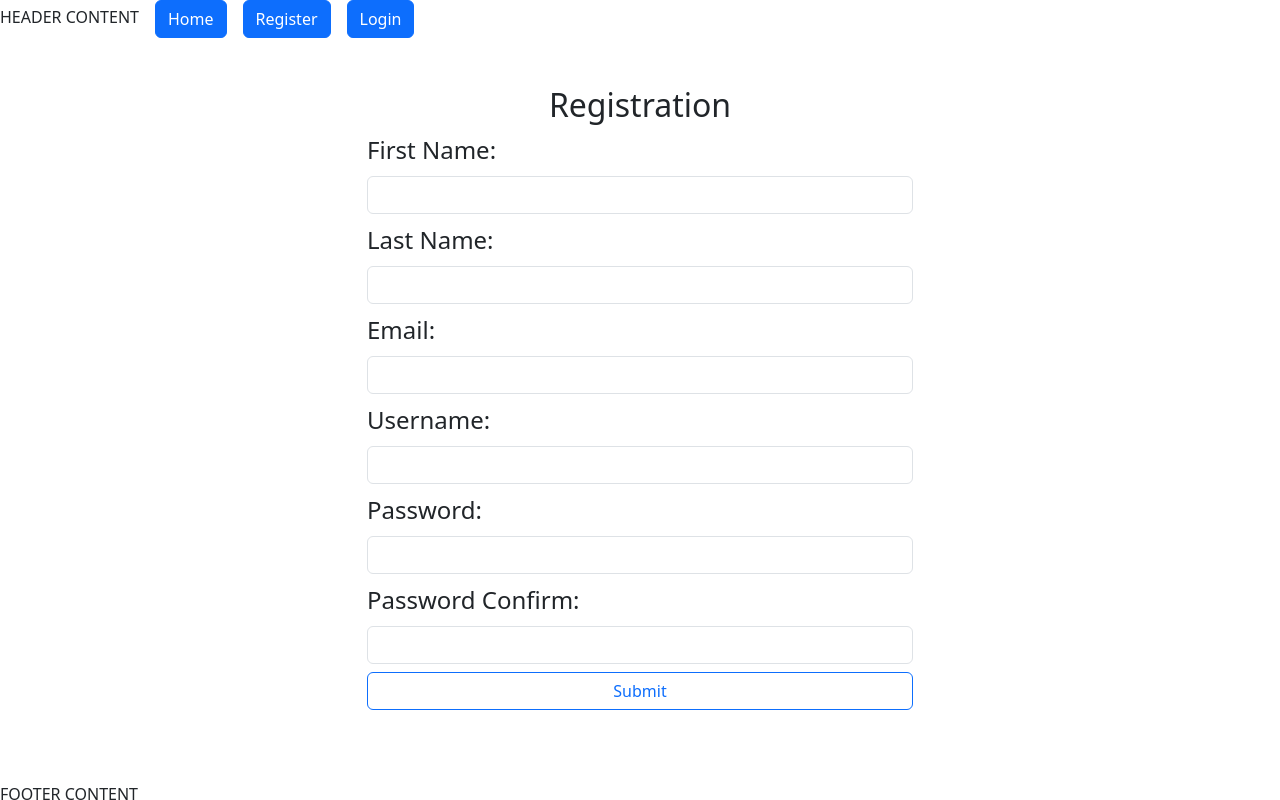
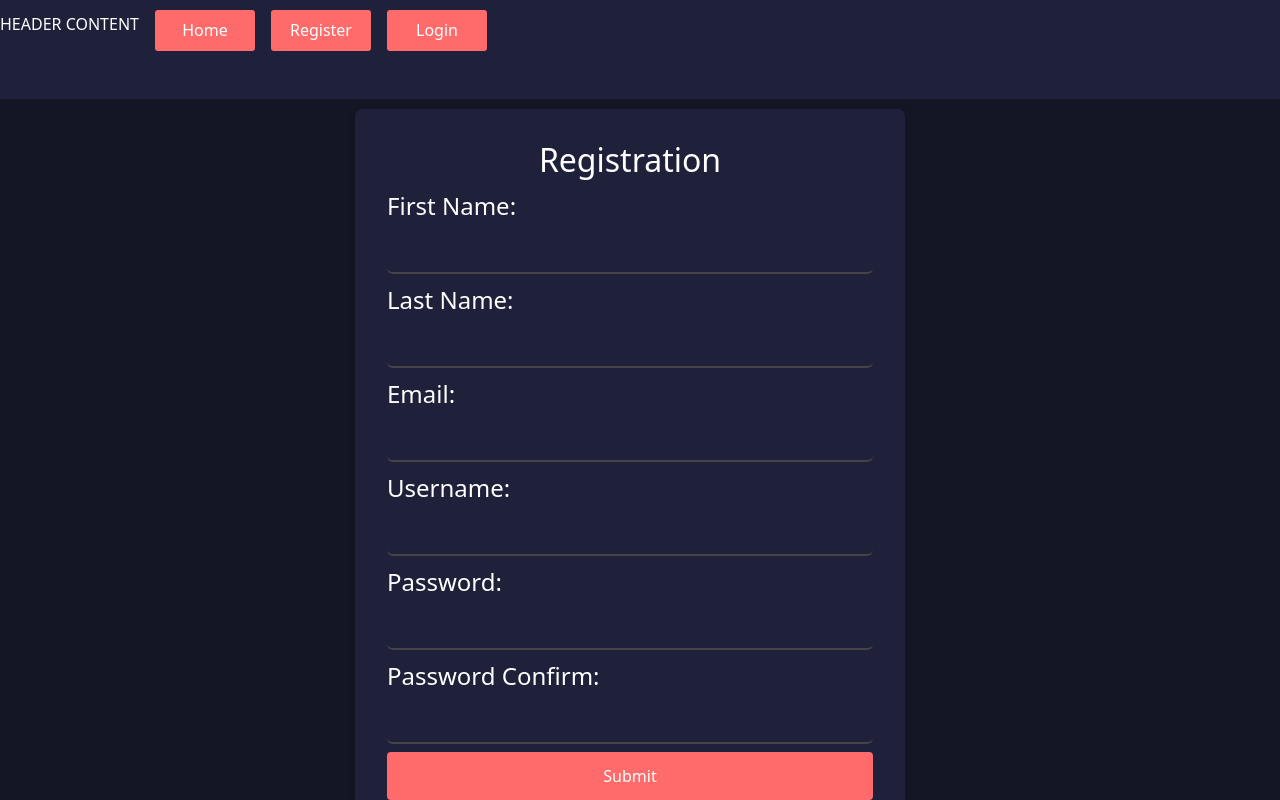
Before and after one commit to TadasJS/Movies-project, a React (Vite) app in the folder client/: page /registration in a window 1280 px wide. Shown: the top 800 px of the page. Built offline with nearby package versions, Linux system fonts and the light colour scheme.

Commit message:
registracijos, header ir footer dizainai

```diff
--- /dev/null
+++ b/client/components/Footer.css
@@ -0,0 +1,4 @@
+.footer-container{
+    background-color: #1e2139;
+    color: #fff
+}
--- a/client/components/Footer.jsx
+++ b/client/components/Footer.jsx
@@ -1,8 +1,8 @@
-
+import "./Footer.css"
 
 export function Footer() {
     return(
-        <footer>
+        <footer className="footer-container" >
             <br />
             <br />
             <br />
--- /dev/null
+++ b/client/components/Header.css
@@ -0,0 +1,20 @@
+.header-container{
+    background-color: #1e2139;
+    color: #fff
+}
+.header-btn {
+    width: 100px;
+    padding: 0.52rem;
+    background-color: #ff6b6b;
+    border: none;
+    color: #fff;
+    font-size: 1rem;
+    cursor: pointer;
+    border-radius: 3px;
+    transition: background-color 0.3s ease;
+    margin-top: 10px;
+  }
+
+  .header-btn:hover{
+    background-color: #e05252;
+  }
--- a/client/components/Header.jsx
+++ b/client/components/Header.jsx
@@ -1,6 +1,7 @@
 import { useContext } from 'react'
 import {Link, useNavigate} from 'react-router-dom'
 import { UserContext } from '../context/UserContext'
+import "./Header.css";
 
 
 export function Header() {
@@ -15,12 +16,12 @@ export function Header() {
     }
 
     return(
-        <header>
+        <header className='header-container' >
             HEADER CONTENT
-            <Link to='/' type="button" className="btn btn-primary ms-3">Home</Link>
-            <Link to='/registration' type="button" className="btn btn-primary ms-3">Register</Link>
+            <Link to='/' type="button" className="btn btn-primary ms-3 header-btn ">Home</Link>
+            <Link to='/registration' type="button" className="btn btn-primary ms-3 header-btn">Register</Link>
            {(ctx.user.user_role === 'user' || ctx.user.user_role === 'admin')&& <Link to='/profile' type="button" className="btn btn-primary ms-3">User Profile</Link> }
-           {ctx.user.user_role === '' && <Link to='/login' type="button" className="btn btn-primary ms-3">Login</Link> }
+           {ctx.user.user_role === '' && <Link to='/login' type="button" className="btn btn-primary ms-3 header-btn ">Login</Link> }
            {(ctx.user.user_role === 'user' || ctx.user.user_role === 'admin') && <button to='/login' onClick={handleLogout} type="button" className="btn btn-primary ms-3">Logout</button> }
 
             <br />
--- /dev/null
+++ b/client/pages/Registration.css
@@ -0,0 +1,54 @@
+.registration-container {
+  display: flex;
+  justify-content: center;
+  align-items: center;
+  height: 100vh;
+  background-color: #141625;
+  color: #fff;
+}
+.registration-form {
+  background-color: hsl(233, 31%, 17%);
+  padding: 2rem;
+  border-radius: 8px;
+  box-shadow: 0 4px 8px rgba(0, 0, 0, 0.2);
+  width: 550px;
+}
+.registration-group {
+  margin-bottom: 1rem;
+}
+.registration-group input {
+  width: 100%;
+  padding: 0.5rem;
+  border: none;
+  border-bottom: 2px solid #444;
+  background: transparent;
+  color: #fff;
+  outline: none;
+  transition: border-color 0.3s ease;
+}
+.registration-btn {
+  width: 100%;
+  padding: 0.75rem;
+  background-color: #ff6b6b;
+  border: none;
+  color: #fff;
+  font-size: 1rem;
+  cursor: pointer;
+  border-radius: 4px;
+  transition: background-color 0.3s ease;
+}
+
+.registration-btn:hover{
+  background-color: #e05252;
+}
+.registration-link{
+  text-align: center;
+  margin-top: 1rem;
+}
+.registration-link a {
+  color: #ff6b6b;
+  text-decoration: none;
+}
+.registration-link a:hover{
+  text-decoration: underline;
+}
--- a/client/pages/Registration.jsx
+++ b/client/pages/Registration.jsx
@@ -3,6 +3,7 @@ import { useState } from "react"
 import { useNavigate } from "react-router-dom";
 import axios from 'axios'
 import { Container, Row, Col, Form, Button } from 'react-bootstrap';
+import "./Registration.css";
 
 
 export function Registration() {
@@ -184,9 +185,10 @@ export function Registration() {
 }
 
     return (
+        <div className="registration-container">
         <Container className="">
             <Row>
-        <Col md={{ span: 6, offset: 3 }}>
+        <Col md={{ span: 6, offset: 3 }} className="registration-form" >
           <h2 className='formCenter' >Registration</h2>
 
 
@@ -200,42 +202,42 @@ export function Registration() {
          <p className="mb-0">{formErr}</p>
           </div>)}
            <form onSubmit={handleSubmit} action="">
-            <Form.Group className="mb-2">
+            <Form.Group className="mb-2 registration-group">
                 <Form.Label className="fs-4 " id="">First Name:</Form.Label>
                 <Form.Control onChange={updateFirstName}  type="text" className={`form-control ${firstNameValid ? 'is-valid': ''} ${firstNameErr ? 'is-invalid': ''} `} aria-label="Sizing example input" aria-describedby="inputGroup-sizing-default"/>
                 <div className="invalid-feedback">
                   {firstNameErr}
                 </div>
                 </Form.Group>
-            <Form.Group className="mb-2">
+            <Form.Group className="mb-2 registration-group">
                 <Form.Label className="fs-4" id="inputGroup-sizing-default">Last Name:</Form.Label>
                 <Form.Control onChange={updateLastName}  type="text" className={`form-control ${lastNameValid ? 'is-valid': ''} ${lastNameErr ? 'is-invalid': ''}  `} aria-label="Sizing example input" aria-describedby="inputGroup-sizing-default"/>
                 <div className="invalid-feedback">
                   {lastNameErr}
                 </div>
                 </Form.Group>
-            <Form.Group className="mb-2">
+            <Form.Group className="mb-2 registration-group">
                 <Form.Label className="fs-4" id="inputGroup-sizing-default">Email:</Form.Label>
                 <Form.Control onChange={updateEmail}  type="email" className={`form-control ${emailValid ? 'is-valid': ''} ${emailErr ? 'is-invalid': ''}  `} aria-label="Sizing example input" aria-describedby="inputGroup-sizing-default"/>
                 <div className="invalid-feedback">
                   {emailErr}
                 </div>
                 </Form.Group>
-            <Form.Group className="mb-2">
+            <Form.Group className="mb-2 registration-group">
                 <Form.Label className="fs-4" id="inputGroup-sizing-default">Username:</Form.Label>
                 <Form.Control onChange={updateUsername}  type="text" className={`form-control ${usernameValid ? 'is-valid': ''} ${usernameErr ? 'is-invalid': ''}  `} aria-label="Sizing example input" aria-describedby="inputGroup-sizing-default"/>
             <div className="invalid-feedback">
                   {usernameErr}
                 </div>
                 </Form.Group>
-            <Form.Group className="mb-2">
+            <Form.Group className="mb-2 registration-group">
                 <Form.Label className="fs-4" id="inputGroup-sizing-default">Password:    </Form.Label>
                 <Form.Control onChange={updatePassword}  type="password" className={`form-control ${passwordValid ? 'is-valid': ''} ${passwordErr ? 'is-invalid': ''}  `} aria-label="Sizing example input" aria-describedby="inputGroup-sizing-default"/>
             <div className="invalid-feedback">
                   {passwordErr}
                 </div>
                 </Form.Group>
-            <Form.Group className="mb-2">
+            <Form.Group className="mb-2 registration-group">
                 <Form.Label className="fs-4" id="inputGroup-sizing-default">Password Confirm:</Form.Label>
                 <input onChange={updateRepass}  type="password" className={`form-control ${repassValid ? 'is-valid': ''} ${repassErr ? 'is-invalid': ''}  `} aria-label="Sizing example input" aria-describedby="inputGroup-sizing-default"/>
                 <div className="invalid-feedback">
@@ -243,11 +245,15 @@ export function Registration() {
                 </div>
                 </Form.Group>
             <div className="d-grid gap-2">
-                <button className="btn btn-outline-primary " type="submit">Submit</button>
+                <button className="btn btn-outline-primary registration-btn " type="submit">Submit</button>
             </div>
+            <p className="registration-link">
+          Already have an account? <a href="/Login">Login </a>
+        </p>
         </form>
         </Col>
       </Row>
         </Container>
+        </div>
     )
 }
```
